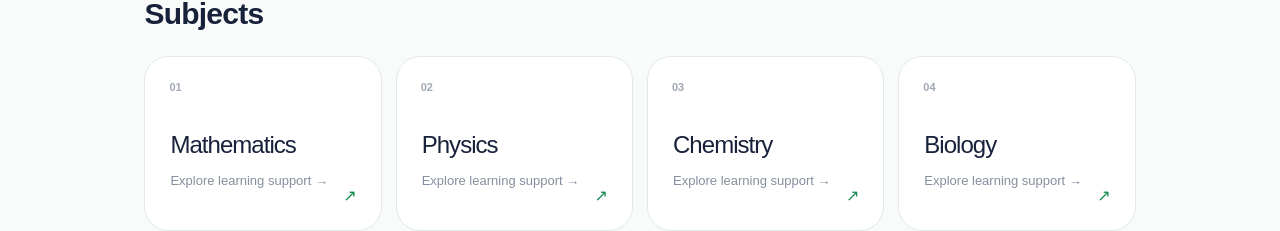
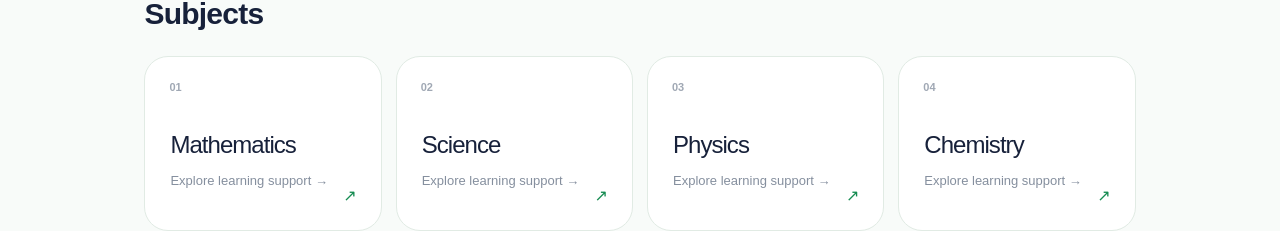
Before and after one commit to randomsoul/TutorVerse, a Next.js app: page /subjects in a window 1280 px wide. Shown: the part 523-754 px from the top of the page. Built offline with nearby package versions, Linux system fonts and the light colour scheme; no server answers.

Commit message:
Add Science as an academic subject while retaining English and Computer Science

```diff
--- a/app/data.ts
+++ b/app/data.ts
@@ -9,7 +9,7 @@ export const tutors: Tutor[] = [
  {id:'t5',name:'Kabir Shah',initials:'KS',subject:'Computer Science',subjects:['Computer Science','Mathematics'],classes:['Class 9','Class 10','Class 11','Class 12'],board:'ICSE',city:'Mumbai',mode:'Online',experience:6,rating:4.7,reviews:61,price:600,bio:'Demo profile: Computer Science tutor for school students, Python fundamentals and logical thinking.',accent:'blue',exams:['BITSAT','NDA']},
  {id:'t6',name:'Ananya Rao',initials:'AR',subject:'English',subjects:['English'],classes:['Class 6','Class 7','Class 8','Class 9','Class 10'],board:'CBSE',city:'Hyderabad',mode:'Online + Offline',experience:10,rating:4.9,reviews:112,price:550,bio:'Demo profile: English language and literature teacher focused on confidence, writing and comprehension.',accent:'rose',exams:['NDA','NATA','RMS','AISSEE']},
 ];
-export const subjects = ['Mathematics','Physics','Chemistry','Biology','English','Computer Science'];
+export const subjects = ['Mathematics','Science','Physics','Chemistry','Biology','English','Computer Science'];
 export const competitiveExams = ['JEE Main','JEE Advanced','NEET','MHT-CET','BITSAT','NDA','NATA','RMS','AISSEE','IMO','JSO'];
 export const classes = ['Class 1','Class 2','Class 3','Class 4','Class 5','Class 6','Class 7','Class 8','Class 9','Class 10','Class 11','Class 12'];
 export const boards = ['CBSE','ICSE','Maharashtra State Board','IB','IGCSE'];
```
